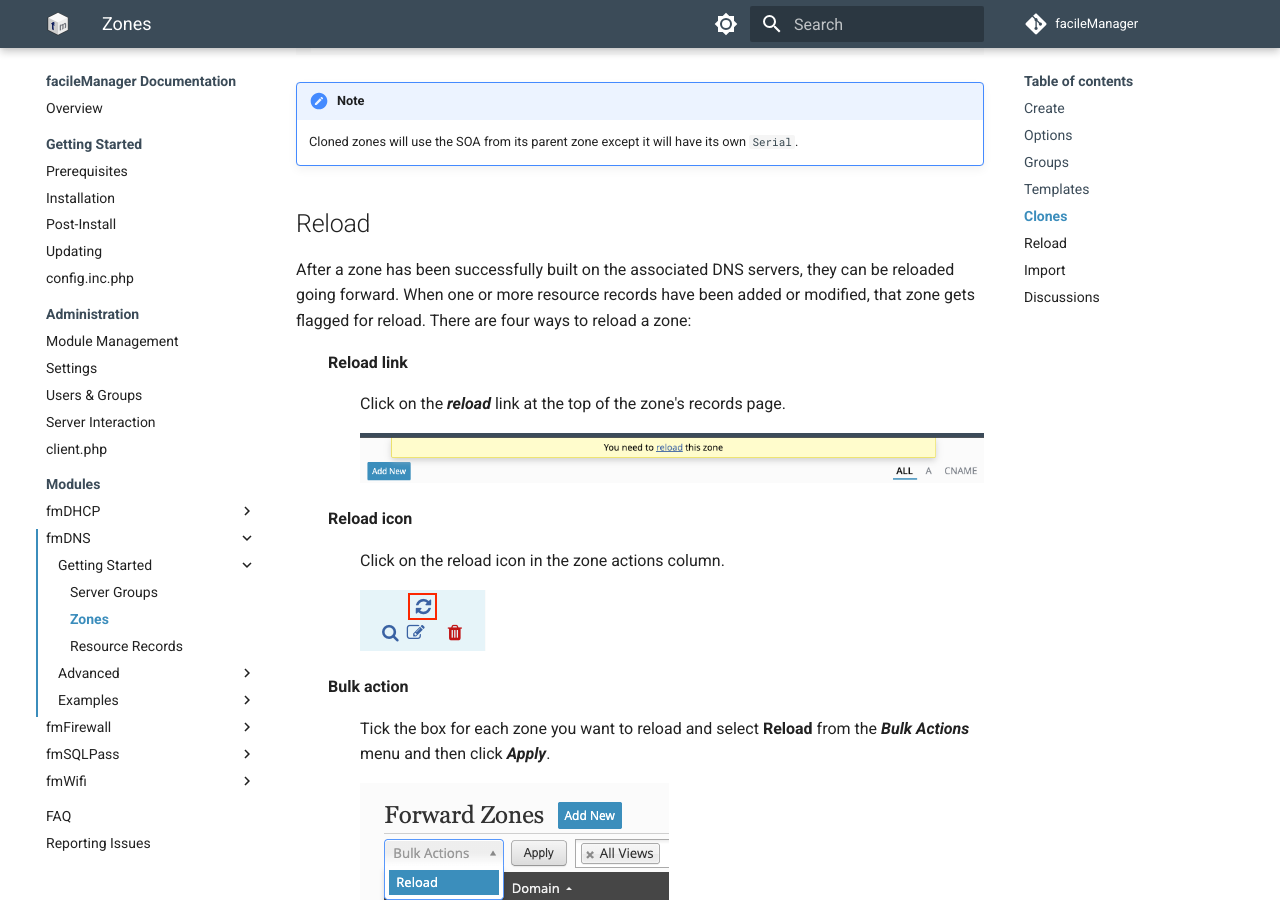
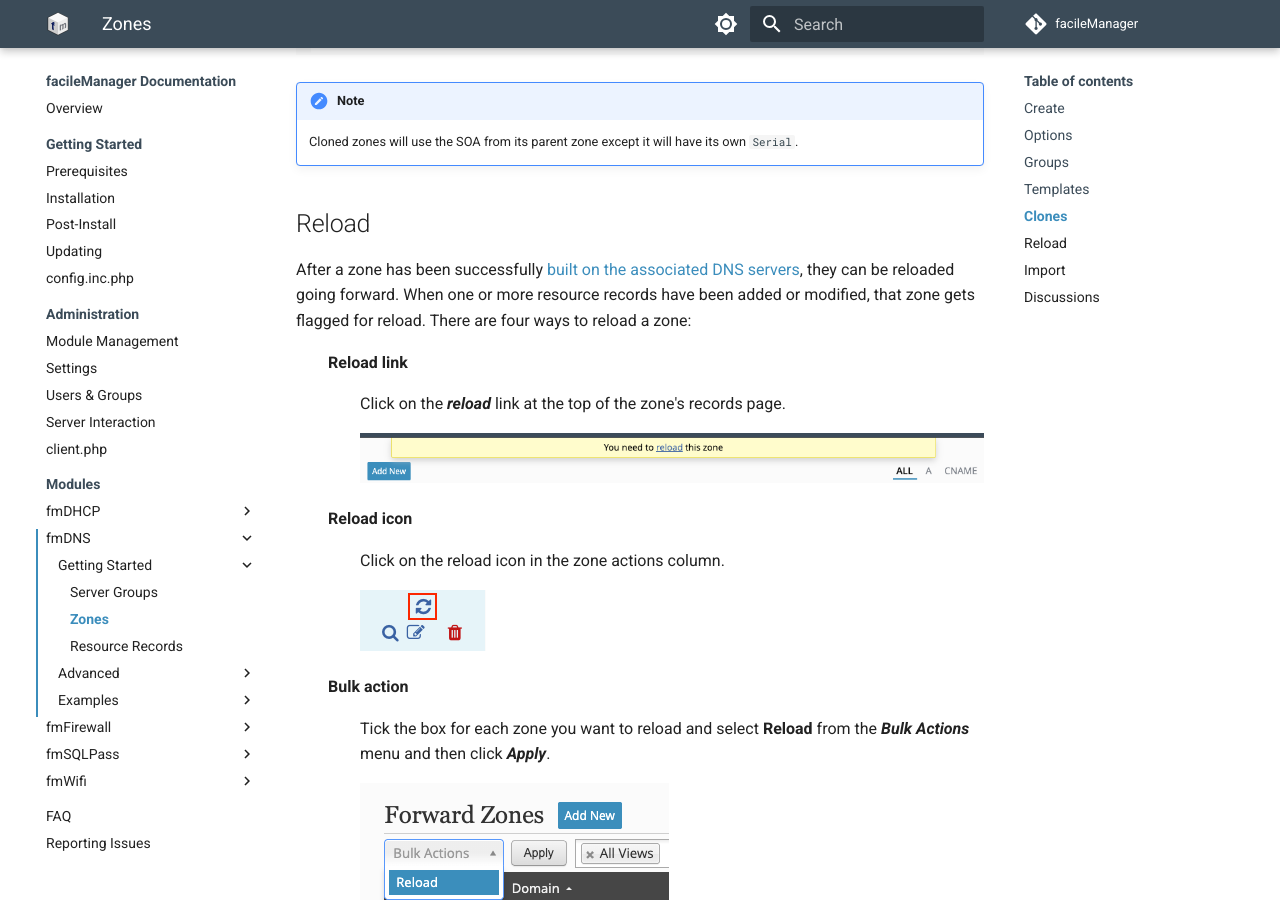
Before and after one commit to facileManager/facileManager-docs, an MkDocs documentation site: the page built from docs/modules/fmDNS/getting-started/zones.md, in a window 1280 px wide and 900 px high, scrolled down 5366 px. Built offline with MkDocs 1.6.1 and Material for MkDocs 9.7.7, drawn with Linux system fonts in a browser that asks for light colours; comment, search, counter and statistics services are not loaded; part of the change alters nothing that is shown.

```diff
--- a/docs/modules/fmDNS/getting-started/zones.md
+++ b/docs/modules/fmDNS/getting-started/zones.md
@@ -162,7 +162,7 @@ Instead of showing the total number of records in the cloned zone, the zones pag
     Cloned zones will use the SOA from its parent zone except it will have its own `Serial`.
 
 ## Reload
-After a zone has been successfully built on the associated DNS servers, they can be reloaded going forward. When one or more resource records have been added or modified, that zone gets flagged for reload. There are four ways to reload a zone:
+After a zone has been successfully [built on the associated DNS servers](../../../admin/servers.md#build-configuration), they can be reloaded going forward. When one or more resource records have been added or modified, that zone gets flagged for reload. There are four ways to reload a zone:
 
 >**Reload link**
 >> Click on the **_reload_** link at the top of the zone's records page.
```
